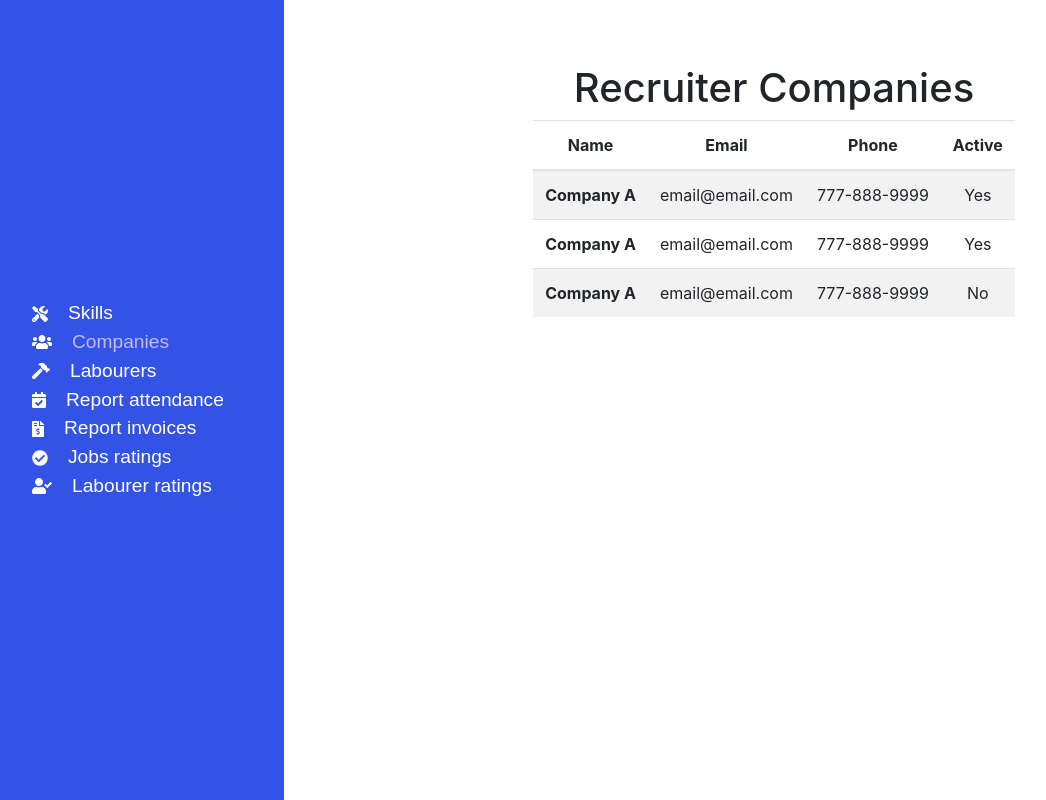
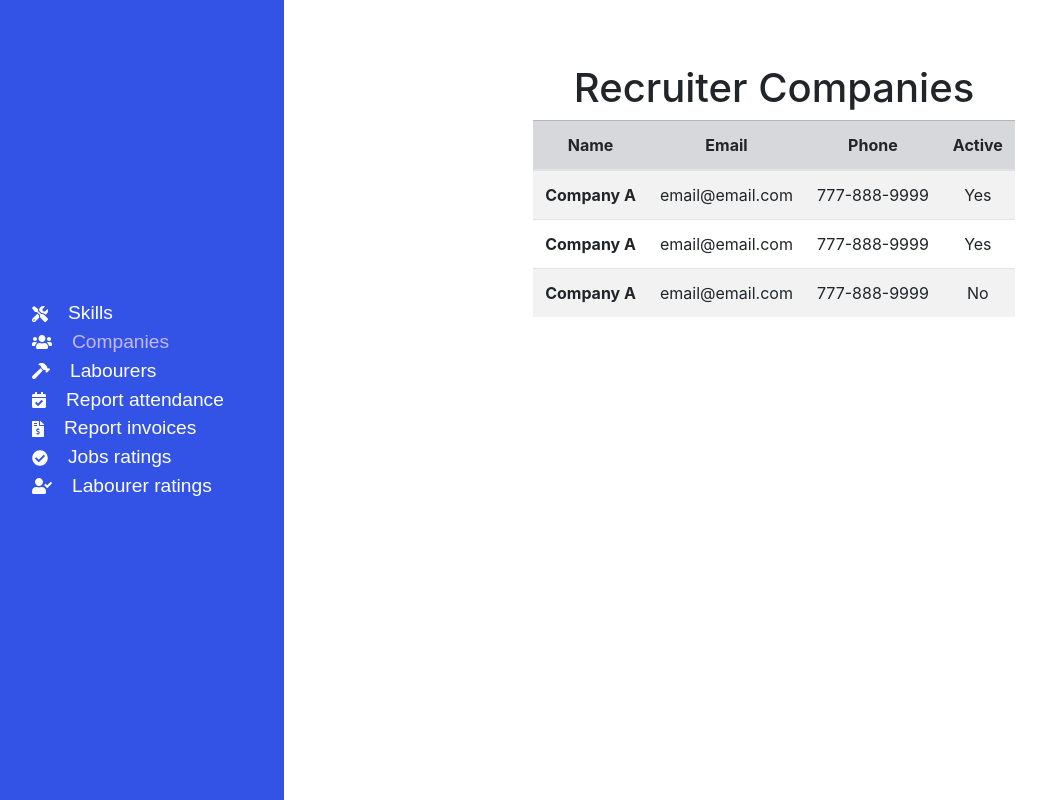
Before and after one commit to denismaltev/RecruitmentSystem_front_end, a React (Create React App) app in the folder recruitmentapp/: page /#/recruiter-companies in a window 1280 px wide. Shown: the whole page, without its empty margins (16-1062 px from the left). Built offline with nearby package versions, Linux system fonts and the light colour scheme.

Commit message:
Waiting on instructions to retrieve data from db

```diff
--- a/recruitmentapp/src/pages/RecruiterCompanies.jsx
+++ b/recruitmentapp/src/pages/RecruiterCompanies.jsx
@@ -1,4 +1,6 @@
 import React from "react";
+const URL = "";
+
 
 export default class RecruiterCompanies extends React.Component {
   render() {
@@ -7,7 +9,7 @@ export default class RecruiterCompanies extends React.Component {
         <h1> Recruiter Companies</h1>
         <div>
           <table className="table table-striped">
-            <thead>
+            <thead className="table-secondary">
               <tr>
                 <th scope="col">Name</th>
                 <th scope="col">Email</th>
```
